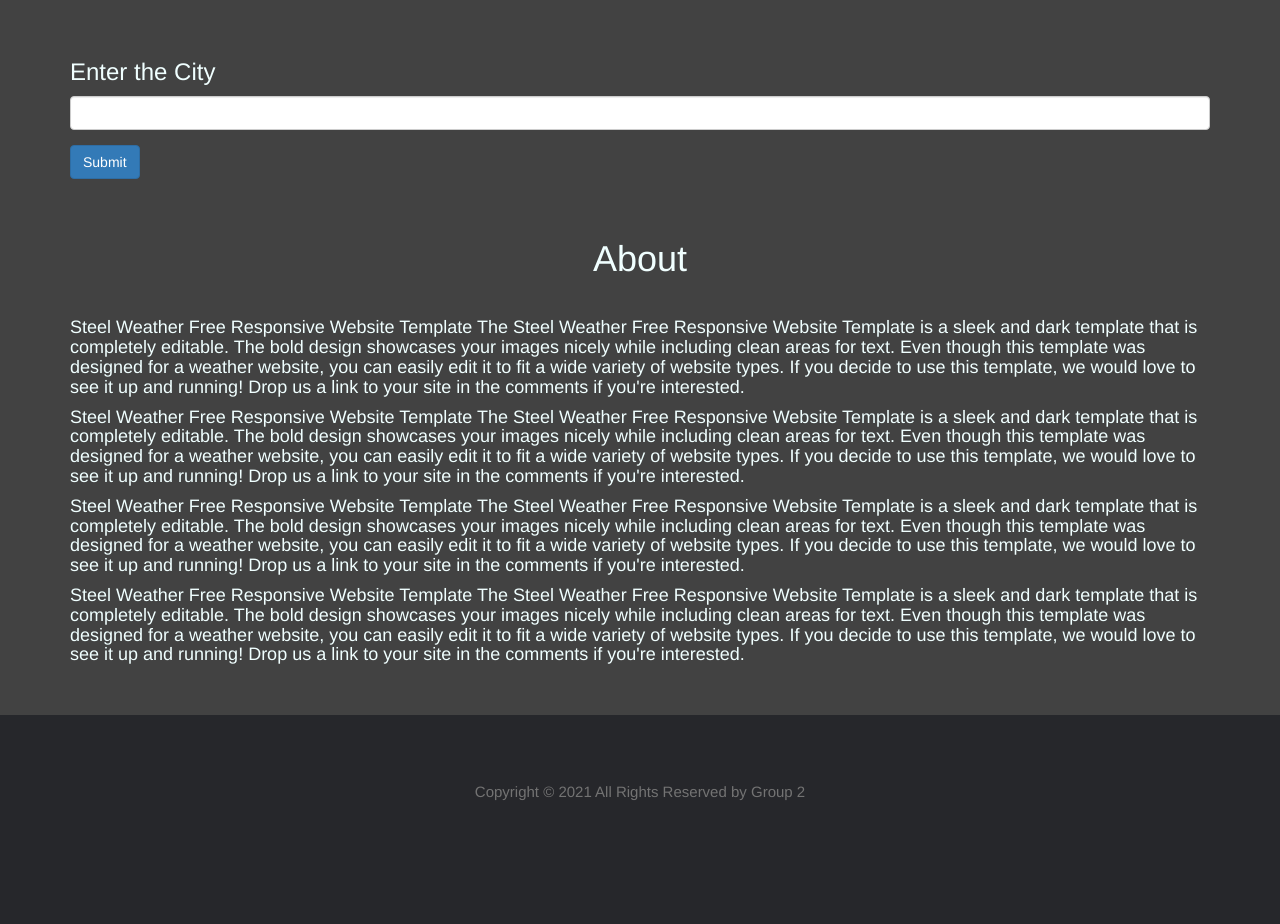
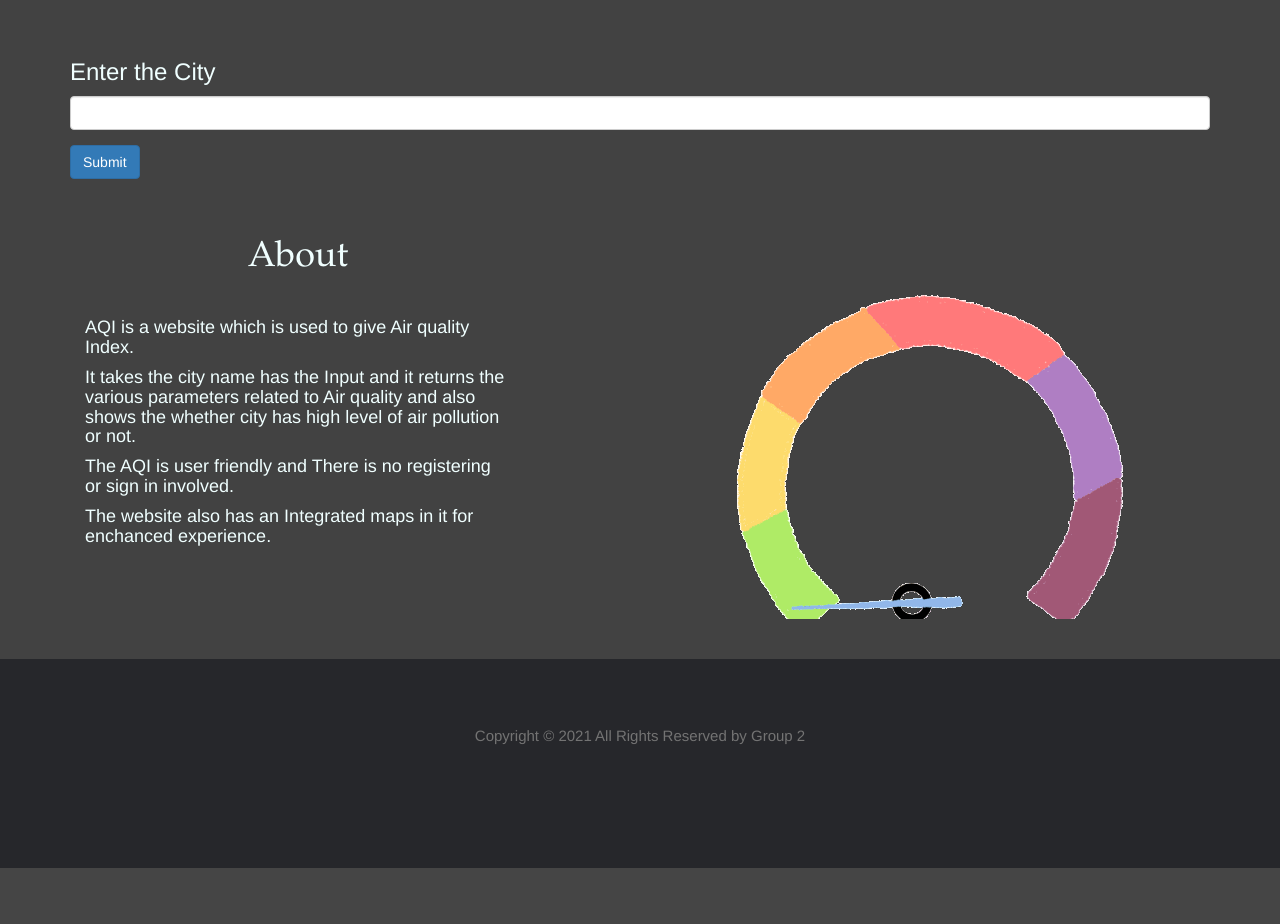
Before and after one commit to Wilton-Dsouza/Weather-AQI, a Flask app: page / in a window 1280 px wide. Shown: the part 550-1474 px from the top of the page. After the commit the page ends 1418 px from the top, so only its background shows below. Run offline with Flask 2, Linux system fonts and the light colour scheme; data that the repository does not hold is empty; some libraries are stand-ins or nearby versions.

Commit message:
gif added

```diff
--- a/Weather AQI/templates/index.html
+++ b/Weather AQI/templates/index.html
@@ -188,7 +188,8 @@
 			<div style="margin: 10px;">
 				<div class="container-fluid">
 					<div class="navbar-header">
-						<a class="navbar-brand" style="color: azure; font-size: 30px;" href="{{url_for('Home')}}"><img src="{{url_for('static', filename='images/aqi-logo.png')}}"></a>
+						<a class="navbar-brand" style="color: azure; font-size: 30px;" href="{{url_for('Home')}}"><img
+								src="{{url_for('static', filename='images/aqi-logo.png')}}"></a>
 					</div>
 					<ul class="nav navbar-nav" style="float: right;">
 						<li class="active"><a href="{{url_for('Home')}}">Home</a></li>
@@ -237,52 +238,36 @@
 		</div>
 		<br>
 		<br>
-		<div id="description">
-			<div>
-				<h1 style="text-align: center;">About</h1>
+		<div style="width: 100%;">
+			<div id="description" class="container" style="width: 40%; float: left; ">
+				<h1 style="text-align: center; font-family: Garamond, serif;">About</h1>
 				<br>
-				<h4>Steel Weather Free Responsive Website Template
-					The Steel Weather Free Responsive Website Template is a sleek and dark template
-					that is completely editable. The bold design showcases your images nicely while
-					including clean areas for text. Even though this template was designed for a weather
-					website, you can easily edit it to fit a wide variety of website types. If you decide
-					to use this template, we would love to see it up and running! Drop us a link to your site
-					in the comments if you're interested.
+				<h4>AQI is a website which is used to give Air quality Index.
 				</h4>
-				<h4>Steel Weather Free Responsive Website Template
-					The Steel Weather Free Responsive Website Template is a sleek and dark template
-					that is completely editable. The bold design showcases your images nicely while
-					including clean areas for text. Even though this template was designed for a weather
-					website, you can easily edit it to fit a wide variety of website types. If you decide
-					to use this template, we would love to see it up and running! Drop us a link to your site
-					in the comments if you're interested.
+				<h4>It takes the city name has the Input and it returns the various parameters related to Air
+					quality
+					and also shows the whether city has high level of air pollution or not.
 				</h4>
-				<h4>Steel Weather Free Responsive Website Template
-					The Steel Weather Free Responsive Website Template is a sleek and dark template
-					that is completely editable. The bold design showcases your images nicely while
-					including clean areas for text. Even though this template was designed for a weather
-					website, you can easily edit it to fit a wide variety of website types. If you decide
-					to use this template, we would love to see it up and running! Drop us a link to your site
-					in the comments if you're interested.
+				<h4>The AQI is user friendly and There is no registering or sign in involved.
 				</h4>
-				<h4>Steel Weather Free Responsive Website Template
-					The Steel Weather Free Responsive Website Template is a sleek and dark template
-					that is completely editable. The bold design showcases your images nicely while
-					including clean areas for text. Even though this template was designed for a weather
-					website, you can easily edit it to fit a wide variety of website types. If you decide
-					to use this template, we would love to see it up and running! Drop us a link to your site
-					in the comments if you're interested.
+				<h4>The website also has an Integrated maps in it for enchanced experience.
 				</h4>
 			</div>
+			<div id="secondDivistion" style="margin-left: 50%;">
+				<img src="{{url_for('static', filename='images/aqi1.gif')}}" class="d-block w-100">
+			</div>
 		</div>
-		<br>
-		<br>
+	</div>
+
+	<br>
+	<br>
 	</div>
 	<!-- Site footer -->
 	<footer class="site-footer">
 		<div class="container">
 			<div class="row">
-				<p style=" margin-top: 20px;margin-bottom:100px;text-align: center;" class="copyright-text">Copyright &copy; 2021 All Rights Reserved by Group 2</p>
+				<p style=" margin-top: 20px;margin-bottom:100px;text-align: center;" class="copyright-text">Copyright
+					&copy; 2021 All Rights Reserved by Group 2</p>
 			</div>
 		</div>
 	</footer>
@@ -291,6 +276,10 @@
 	$('.carousel').carousel({
 		interval: 2000
 	})
+	// function loading() {
+	// 	$("#secondDivistion").show();
+	// 	//$("#content").hide();
+	// }
 </script>
 
 </html>
```
Also changed, not shown: Weather AQI/static/images/aqi1.gif (added).
